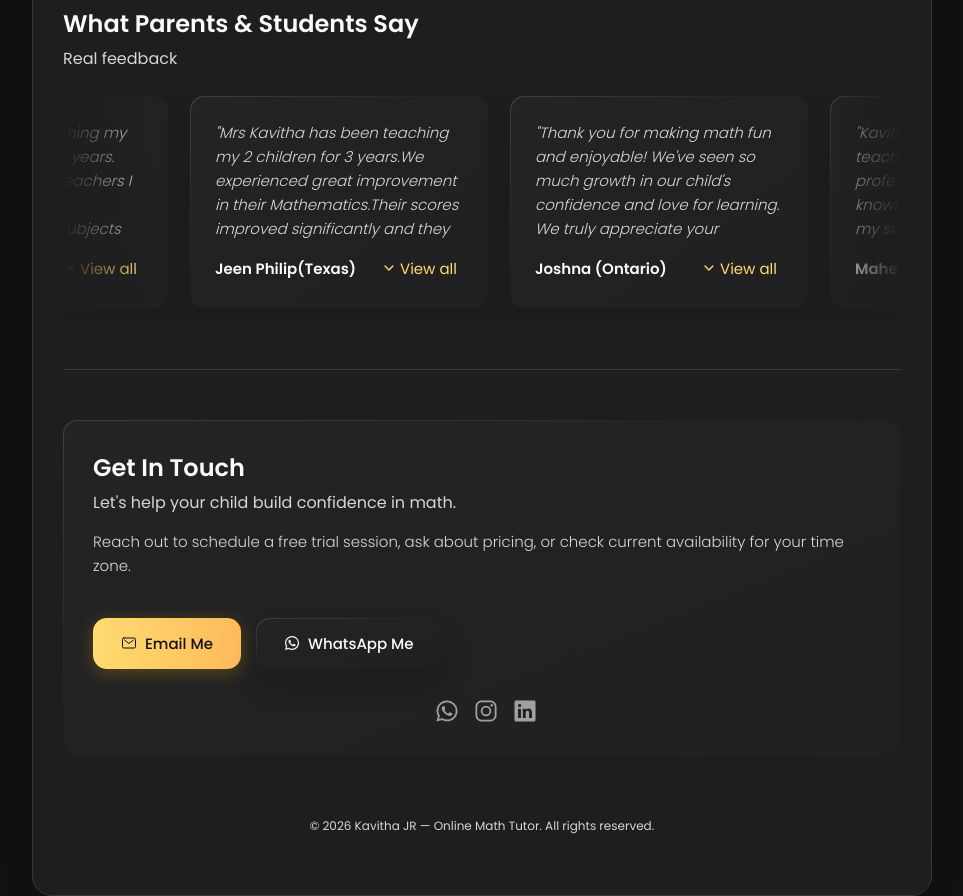
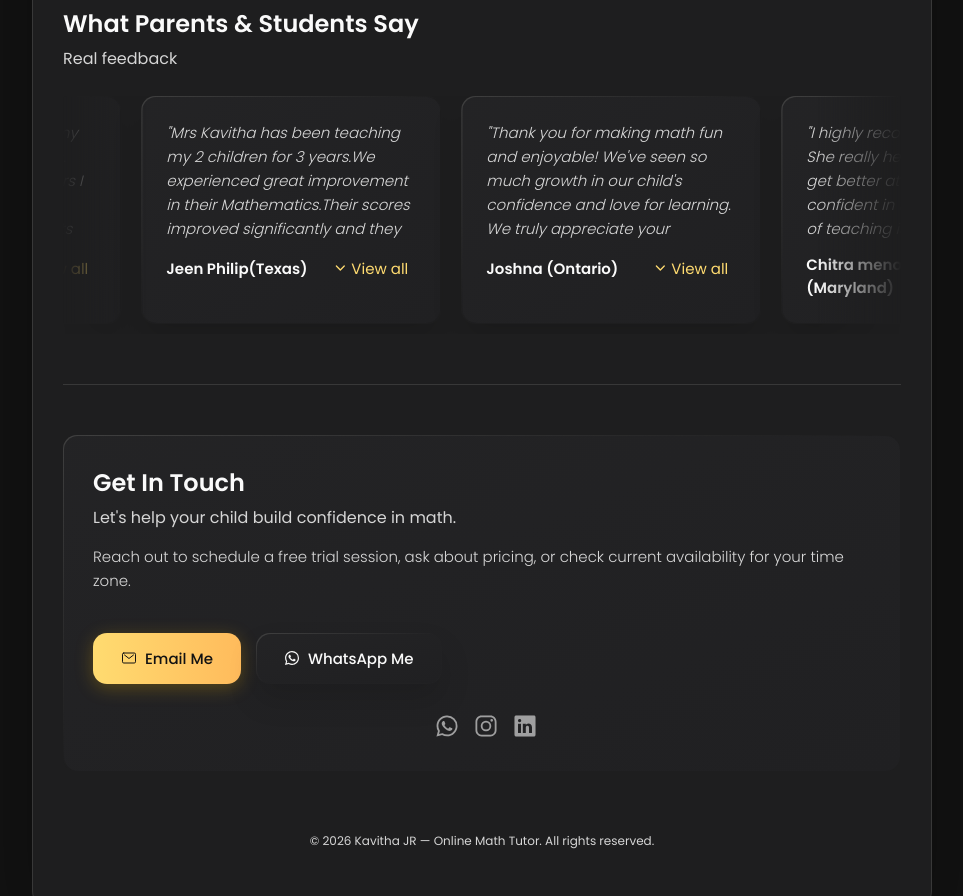
Before and after one commit to subarshan2006/Mathamatical_pvt_company, a React (Vite) app: page / in a window 1280 px wide. Shown: the part 2300-3196 px from the top of the page, without its empty margins (308-1271 px from the left). Built offline with nearby package versions, Linux system fonts and the light colour scheme.

Commit message:
feat: add new feedback entry for enhanced testimonials section

```diff
--- a/src/components/Home.jsx
+++ b/src/components/Home.jsx
@@ -12,6 +12,10 @@ const feedbacks = [
   {
     text: "Thank you for making math fun and enjoyable! We've seen so much growth in our child's confidence and love for learning. We truly appreciate your patience, kindness, and dedication. Highly recommended!.",
     author: "Joshna (Ontario)"
+  },
+  {
+    text: "I highly recommend Mrs. Kavitha! She really helped my daughter to get better at math and feel more confident in the subject. Her way of teaching is very engaging and proactive. She doesn't just help students catch up when they fall behind. Works ahead to make sure they really understand each concept before quizzes and tests.Mrs. Kavitha is very patient and encouraging. She always checks if my daughter is on track and well-prepared which has made a difference in how she understands and performs in math. We are really thankful, for her work and dedication. We highly recommend her to any parent looking for a math tutor!.",
+    author: "Chitra menon (Maryland)"
   },
   {
     text: "Kavitha is an excellent Math teacher. She is patient, professional, and very knowledgeable. She makes sure my son understands every concept clearly by giving regular homework and revision exercises. Her teaching method has helped improve his confidence and interest in Math. My son always looks forward to her classes. I highly recommend Kavitha to anyone looking for a dedicated and caring Math tutor.",
```
